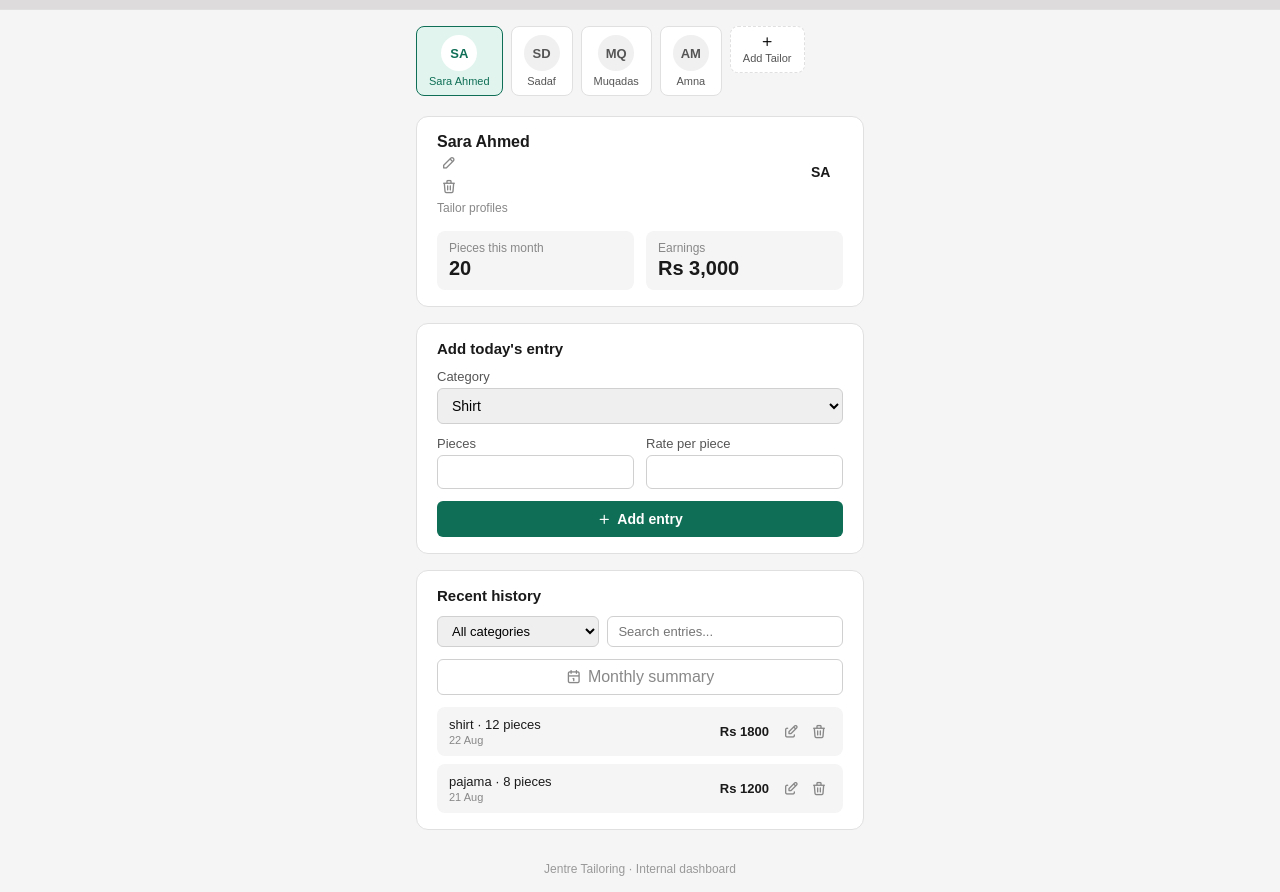
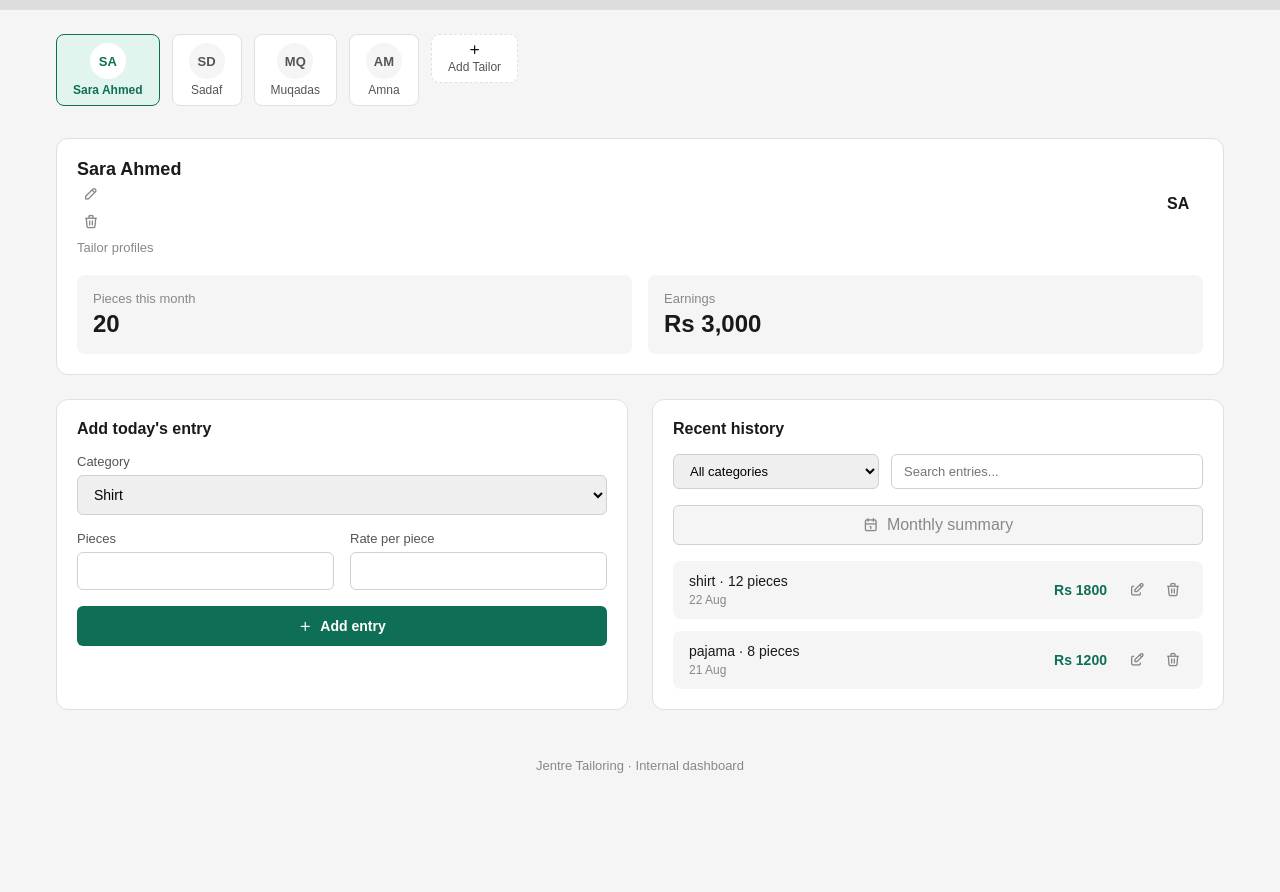
Before and after one commit to HafizzAhmadRaza/Jentre-tailoring-dashboard, a website: page index.html in a window 1280 px wide. Shown: the part 35-927 px from the top of the page. After the commit the page ends 832 px from the top, so only its background shows below. Drawn offline with Linux system fonts and the light colour scheme.

Commit message:
refactor: scale dashboard for desktop with CSS grid layout

```diff
--- a/index.html
+++ b/index.html
@@ -58,6 +58,7 @@
           </div>
         </div>
       </section>
+      <div class="desktop-row-layout">
         <section class="add-entry" aria-label="Add entry form">
           <h3>Add today's entry</h3>
           <form id="entry-form">
@@ -136,6 +137,7 @@
             </button>
           </p>
         </section>
+      </div>
     </main>
     <footer class="site-footer">
       <p>Jentre Tailoring &middot; Internal dashboard</p>
--- a/style.css
+++ b/style.css
@@ -4,10 +4,26 @@
   box-sizing: border-box;
 }
 
+:root {
+  /* COMPLETE THEME VARIABLES */
+  --primary-color: #0f6e56;
+  --primary-hover: #0c5c48;
+  --bg-main: #f5f5f5;
+  --bg-card: #ffffff;
+  --bg-topbar: #dddbdb;
+  --text-dark: #1a1a1a;
+  --text-muted: #888888;
+  --text-light: #555555;
+  --border-light: #e0e0e0;
+  --border-dark: #d0d0d0;
+  --danger-color: #c0392b;
+  --chip-active-bg: #e1f5ee;
+}
+
 body {
   font-family: sans-serif;
-  background-color: #f5f5f5;
-  color: #1a1a1a;
+  background-color: var(--bg-main);
+  color: var(--text-dark);
 }
 
 /* ===== TOPBAR ===== */
@@ -16,8 +32,8 @@ body {
   align-items: center;
   justify-content: space-between;
   padding: 12px 16px;
-  background-color: #dddbdb;
-  border-bottom: 1px solid #e0e0e0;
+  background-color: var(--bg-topbar);
+  border-bottom: 1px solid var(--border-light);
 }
 
 .brand {
@@ -30,22 +46,23 @@ body {
 
 .brand i {
   font-size: 20px;
-  color: #0f6e56;
+  color: var(--primary-color);
 }
 
 .admin-badge {
   font-size: 12px;
   padding: 4px 10px;
   border-radius: 6px;
-  background-color: #f0f0f0;
-  border: 1px solid #e0e0e0;
-  color: #555;
+  background-color: var(--bg-main);
+  border: 1px solid var(--border-light);
+  color: var(--text-light);
 }
 
 /* ===== DASHBOARD MAIN ===== */
 .dashboard {
-  padding: 16px;
-  max-width: 480px;
+  padding: 24px 16px;
+  max-width: 1200px;
+  width: 95%;
   margin: 0 auto;
 }
 
@@ -53,10 +70,10 @@ body {
 .tailor-list ul {
   list-style: none;
   display: flex;
-  gap: 8px;
+  gap: 12px;
   overflow-x: auto;
   flex-wrap: nowrap;
-  padding-bottom: 4px;
+  padding-bottom: 8px;
 }
 
 .tailor-chip {
@@ -65,166 +82,162 @@ body {
   align-items: center;
   gap: 4px;
   flex-shrink: 0;
-  padding: 8px 12px;
-  border: 1px solid #e0e0e0;
+  padding: 8px 16px;
+  border: 1px solid var(--border-light);
   border-radius: 8px;
-  background-color: #ffffff;
+  background-color: var(--bg-card);
   cursor: pointer;
+  transition: all 0.2s ease;
 }
 
 .tailor-chip:hover {
-  border-color: #999;
+  border-color: var(--text-muted);
 }
 
 .tailor-chip .avatar {
   width: 36px;
   height: 36px;
   border-radius: 50%;
-  background-color: #f0f0f0;
+  background-color: var(--bg-main);
   display: flex;
   align-items: center;
   justify-content: center;
   font-size: 13px;
   font-weight: 600;
-  color: #555;
+  color: var(--text-light);
 }
 
 .tailor-chip .name {
-  font-size: 11px;
-  color: #555;
+  font-size: 12px;
+  color: var(--text-light);
 }
 
 .tailor-chip.active {
-  background-color: #e1f5ee;
-  border-color: #0f6e56;
+  background-color: var(--chip-active-bg);
+  border-color: var(--primary-color);
 }
 
 .tailor-chip.active .avatar {
-  background-color: #ffffff;
-  color: #0f6e56;
+  background-color: var(--bg-card);
+  color: var(--primary-color);
 }
 
 .tailor-chip.active .name {
-  color: #0f6e56;
+  color: var(--primary-color);
+  font-weight: 600;
 }
 
 .tailor-chip.add-new {
   border-style: dashed;
 }
 
-.tailor-summary{
-    background-color: #ffffff;
-    border: 1px solid #e0e0e0;
-    border-radius: 12px;
-    padding: 16px 20px;
-    margin-top: 16px;
+/* ===== SUMMARY CARDS ===== */
+.tailor-summary {
+  background-color: var(--bg-card);
+  border: 1px solid var(--border-light);
+  border-radius: 12px;
+  padding: 20px;
+  margin-top: 24px;
 }
 
-.summary-header{
+.summary-header {
   display: flex;
   justify-content: space-between;
-  /* margin-left: 23px; */
   align-items: center;
+  margin-bottom: 20px;
+}
+
+.summary-header h2 {
+  font-size: 18px;
+  font-weight: 600;
+  display: inline-flex;
+  align-items: center;
+  gap: 8px;
+}
+
+.summary-header .subtitle {
+  font-size: 13px;
+  color: var(--text-muted);
+  margin-top: 4px;
+}
+
+.avatar.large {
+  padding: 12px;
+  border-radius: 8px;
+  font-weight: bold;
+  width: 48px;
+  height: 48px;
+  font-size: 16px;
+}
+
+/* CSS Grid Magic for Stats */
+.stats-grid {
+  display: grid;
+  grid-template-columns: repeat(auto-fit, minmax(200px, 1fr)); /* Automatically adapts to screen size */
+  gap: 16px;
+}
+
+.stat-card {
+  background-color: var(--bg-main);
+  border-radius: 8px;
+  padding: 16px;
+}
+
+.stat-label {
+  font-size: 13px;
+  color: var(--text-muted);
+}
+
+.stat-value {
+  font-size: 24px;
+  font-weight: 600;
+  margin-top: 4px;
+}
+
+/* ----- ADD ENTRY FORM ----- */
+.add-entry {
+  background-color: var(--bg-card);
+  border: 1px solid var(--border-light);
+  border-radius: 12px;
+  padding: 20px;
+  margin-top: 24px;
+}
+
+.add-entry h3 {
+  font-size: 16px;
+  font-weight: 600;
   margin-bottom: 16px;
 }
 
-.summary-header h2{
-  font-size: 16px;
-  font-weight: 600;
-  display: inline-flex;
-  align-items: center;
-  gap: 6px;
-}
-
-.summary-header .subtitle {
-  font-size: 12px;
-  color: #888;
-  margin-top: 2px;
-}
-
-
-
-   .avatar.large{
-  padding: 12px 12px 12px 12px;
-
-  border-radius: 8px;
-  font-weight: bold;
-    width: 44px;
-  height: 44px;
-  font-size: 14px;
-  font-family: sans-serif;
-}
-
-
-
-.stats-grid {
-  display: grid;
-  grid-template-columns: 1fr 1fr;
-  gap: 12px;
-}
-
-.stat-card {
-  background-color: #f5f5f5;
-  border-radius: 8px;
-  padding: 10px 12px;
-}
-
-.stat-label{
-  font-size: 12px;
-  color: #888;
-}
-
-.stat-value {
-  font-size: 20px;
-  font-weight: 600;
-  margin-top: 2px;
-}
-
-/* ----- ADD ENTRY FORM ----- */
-
-.add-entry{
-  background-color: #ffffff;
-  border: 1px solid #e0e0e0;
-  border-radius: 12px;
-  padding: 16px 20px;
-  margin-top: 16px;
-}
-
-.add-entry h3 {
-  font-size: 15px;
-  font-weight: 600;
-  margin-bottom: 12px;
-}
-
-.add-entry  label {
+.add-entry label {
    display: block;
    font-size: 13px;
-   color: #555;
-   margin-bottom: 4px;
+   color: var(--text-light);
+   margin-bottom: 6px;
 }
 
 .add-entry select,
 .add-entry input {
   width: 100%;
-  padding: 8px 10px;
-  border: 1px solid #d0d0d0;
+  padding: 10px 12px;
+  border: 1px solid var(--border-dark);
   border-radius: 6px;
   font-size: 14px;
-  margin-bottom: 12px;
+  margin-bottom: 16px;
 }
 
 .form-row {
   display: grid;
-  grid-template-columns: 1fr 1fr;
-  gap: 12px;
+  grid-template-columns: repeat(auto-fit, minmax(150px, 1fr));
+  gap: 16px;
 }
 
 #add-entry-btn {
   width: 100%;
-  background-color: #0f6e56;
-  color: #ffffff;
+  background-color: var(--primary-color);
+  color: var(--bg-card);
   border: none;
-  padding: 10px;
+  padding: 12px;
   border-radius: 6px;
   font-size: 14px;
   font-weight: 600;
@@ -232,128 +245,148 @@ body {
   display: flex;
   align-items: center;
   justify-content: center;
-  gap: 6px;
+  gap: 8px;
+  transition: background-color 0.2s;
 }
 
 #add-entry-btn:hover {
-  background-color: #0c5c48;
+  background-color: var(--primary-hover);
 }
 
 /* ---- HISTORY LIST ----- */
 
-.history{
-  background-color: #ffffff;
-  border: 1px solid #e0e0e0;
-  border-radius: 12px;
-  padding: 16px 20px;
-  margin-top: 16px;
+.desktop-row-layout {
+  display: grid;
+  grid-template-columns: 1fr 1fr;
+  gap: 24px;
 }
 
-.history h3{
-  font-size: 15px;
+.history {
+  background-color: var(--bg-card);
+  border: 1px solid var(--border-light);
+  border-radius: 12px;
+  padding: 20px;
+  margin-top: 24px;
+}
+
+.history h3 {
+  font-size: 16px;
   font-weight: 600;
-  margin-bottom: 12px;
+  margin-bottom: 16px;
 }
 
 .history-filters {
   display: flex;
-  gap: 8px;
-  margin-bottom: 12px;
+  flex-wrap: wrap; /* Prevents squishing on mobile */
+  gap: 12px;
+  margin-bottom: 16px;
 }
 
 .history-filters select,
 .history-filters input {
-  padding: 6px 10px;
-  border: 1px solid #d0d0d0;
+  padding: 8px 12px;
+  border: 1px solid var(--border-dark);
   border-radius: 6px;
   font-size: 13px;
 }
 
 .history-filters select {
-  flex: 0 0 40%;
+  flex: 1 1 150px;
 }
 
 .history-filters input {
-  flex: 1;
+  flex: 2 1 200px;
 }
 
 #monthly-summary-btn {
   width: 100%;
+  display: flex;
+  align-items: center;
   justify-content: center;
-  border: 1px solid #d0d0d0;
+  border: 1px solid var(--border-dark);
   border-radius: 6px;
-  padding: 8px;
-  margin-bottom: 12px;
-  gap: 6px;
+  padding: 10px;
+  margin-bottom: 16px;
+  gap: 8px;
+  background-color: var(--bg-main);
+  cursor: pointer;
 }
 
 #history-list {
   list-style: none;
   display: flex;
   flex-direction: column;
-  gap: 8px;
+  gap: 12px;
 }
 
 .history-item {
   display: flex;
   justify-content: space-between;
   align-items: center;
-  background-color: #f5f5f5;
+  background-color: var(--bg-main);
   border-radius: 8px;
-  padding:10px 12px;
+  padding: 12px 16px;
 }
 
 .entry-desc {
-  font-size: 13px;
+  font-size: 14px;
+  font-weight: 500;
 }
 
 .entry-date {
-  font-size: 11px;
-  color: #888;
-  margin-top: 2px;
+  font-size: 12px;
+  color: var(--text-muted);
+  margin-top: 4px;
 }
 
 .entry-right {
   display: flex;
   align-items: center;
-  gap: 10px;
+  gap: 16px;
 }
 
 .entry-amount {
-  font-size: 13px;
+  font-size: 14px;
   font-weight: 600;
+  color: var(--primary-color);
 }
 
 .entry-actions {
   display: flex;
-  gap: 4px;
+  gap: 8px;
 }
 
 .icon-btn {
   background: none;
   border: none;
   cursor: pointer;
-  padding: 4px;
+  padding: 6px;
   display: flex;
   align-items: center;
   justify-content: center;
-  color: #888;
+  color: var(--text-muted);
   font-size: 16px;
+  transition: color 0.2s;
 }
 
 .icon-btn:hover {
-  color: #1a1a1a;
+  color: var(--text-dark);
 }
 
 .delete-btn:hover {
-  color: #c0392b;
+  color: var(--danger-color);
 }
 
 /* ----- FOOTER -----*/
-
 .site-footer {
   text-align: center;
-  padding: 16px;
-  font-size: 12px;
-  color: #999;
+  padding: 24px;
+  font-size: 13px;
+  color: var(--text-muted);
 }
+
+@media (max-width: 768px) {
+  .desktop-row-layout {
+     grid-template-columns: 1fr;
+  }
+}
```
Lines whose indentation alone changed are shown as unchanged.
